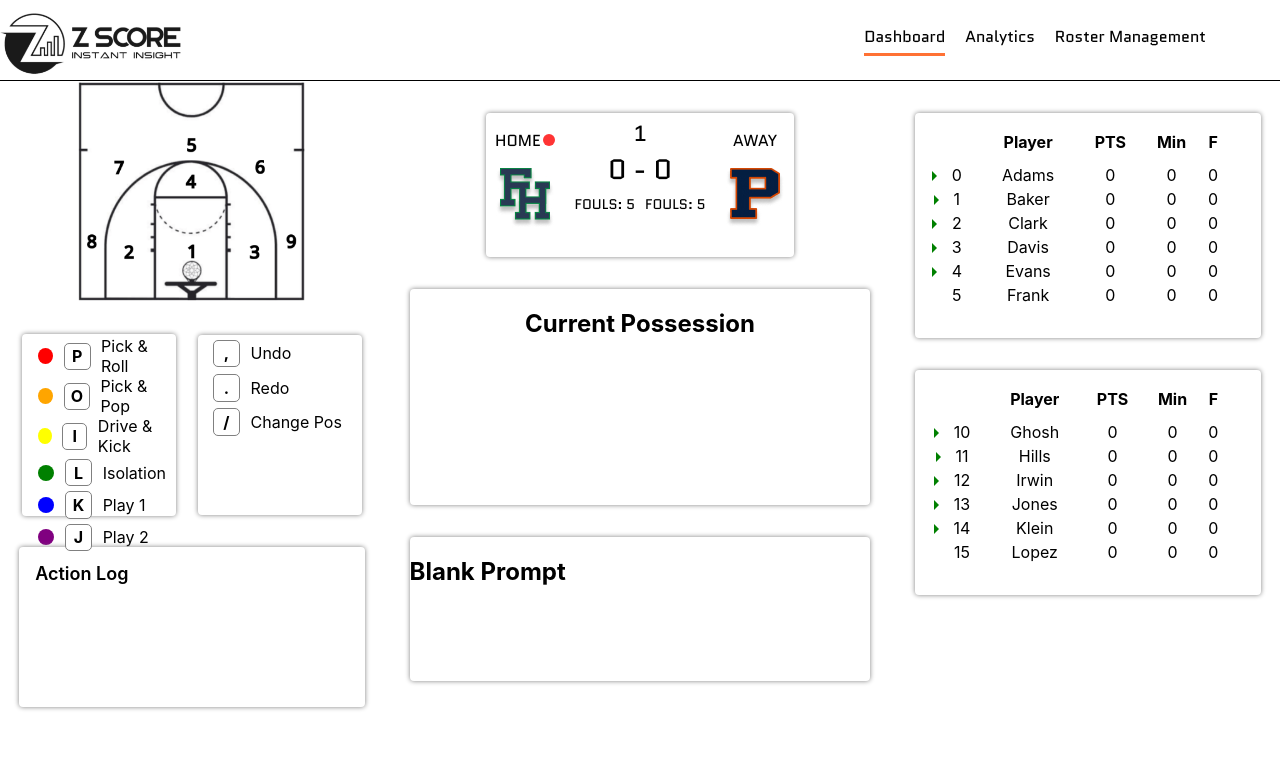
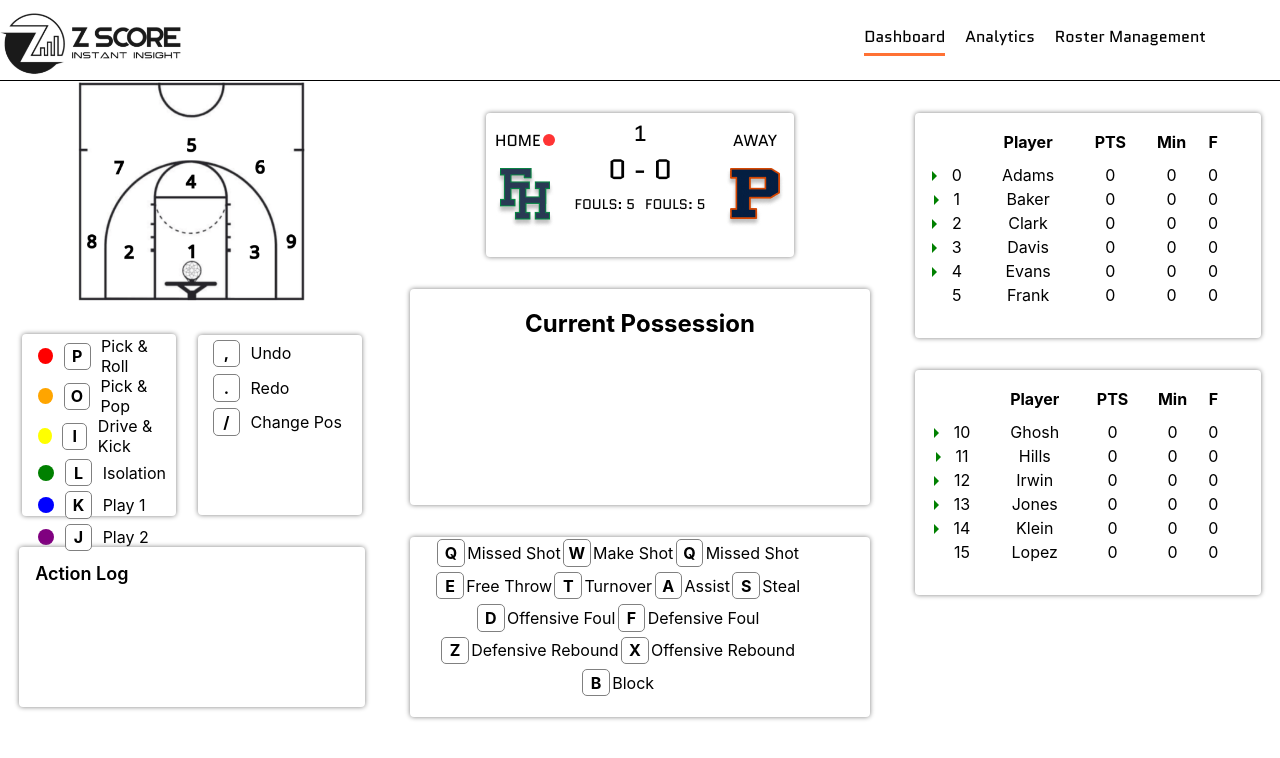
Before and after one commit to z-score-sports/data-entry-site-v2, a React (Create React App) app: page / in a window 1280 px wide. Shown: the top 758 px of the page. Built offline with nearby package versions, Linux system fonts and the light colour scheme.

Commit message:
Action tooltips

```diff
--- a/src/App.css
+++ b/src/App.css
@@ -114,7 +114,7 @@
 
 .inputpanel {
   width: 90%;
-  height: 20%;
+  height: 25%;
 }
 
 .rostercontainer {
--- a/src/components/elements/InputPanel.css
+++ b/src/components/elements/InputPanel.css
@@ -1,6 +1,7 @@
 .prompttitle {
     display: flex;
     justify-content: left;
+    padding-left: 20px;
 }
 
 .inputprompts {
@@ -12,6 +13,18 @@
     padding: .25em;
 }
 
+.keyCell {
+    display: flex;
+    align-items: center;
+}
 .current {
     border-bottom: 1px solid grey
 }
+
+.actionTooltipPanel {
+    display: flex;
+    width: 100%;
+    height: 100%;
+    flex-wrap: wrap;
+    justify-content: center;
+}
--- a/src/components/elements/InputPanel.tsx
+++ b/src/components/elements/InputPanel.tsx
@@ -11,11 +11,64 @@ import {
   RegionPromptInput
 } from "../../state/Prompt";
 import "./InputPanel.css";
+import Key from "./Key"
 
 function InputPanel() {
     const context = useContext(GameStateContext);
-    const [promptTitle, setPromptTitle] = useState<string>("Blank Prompt");
+    const [promptTitle, setPromptTitle] = useState<string>("none");
     //const [promptInputs, setPromptInputs] = useState<Array<PromptInput>>();
+
+
+    const keyMapping = [
+        {
+            key: "Q",
+            title: "Missed Shot"
+        },
+        {
+            key: "W",
+            title: "Make Shot"
+        },
+        {
+            key: "Q",
+            title: "Missed Shot"
+        },
+        {
+            key: "E",
+            title: "Free Throw"
+        },
+        {
+            key: "T",
+            title: "Turnover"
+        },
+        {
+            key: "A",
+            title: "Assist"
+        },
+        {
+            key: "S",
+            title: "Steal"
+        },
+        {
+            key: "D",
+            title: "Offensive Foul"
+        },
+        {
+            key: "F",
+            title: "Defensive Foul"
+        },
+        {
+            key: "Z",
+            title: "Defensive Rebound"
+        },
+        {
+            key: "X",
+            title: "Offensive Rebound"
+        },
+        {
+            key: "B",
+            title: "Block"
+        },
+    ]
 
     useEffect(() => {
         document.addEventListener("keydown", handleKeyPress);
@@ -26,7 +79,7 @@ function InputPanel() {
     //useEffect(() => {}, [context.currentInputNode]);
 
     const setUI = (prompt: Prompt) => {
-        setPromptTitle(prompt ? prompt.promptTitle : "Blank Prompt");
+        setPromptTitle(prompt ? prompt.promptTitle : "none");
         //setPromptInputs(prompt ? prompt.inputs : null);
     };
 
@@ -130,6 +183,7 @@ function InputPanel() {
 
     return (
         <div className="inputpanel">
+            {promptTitle !== "none" && <>
             <div className="prompttitle">
                 <h2>{promptTitle}</h2>
             </div>
@@ -148,7 +202,16 @@ function InputPanel() {
                             {input.inputTitle}: {input.toString()}
                         </div>
                     ))}
-            </div>
+                    </div>
+                </>}
+                {promptTitle == "none" && <div className = "actionTooltipPanel">
+                        {keyMapping.map((km) => {
+                            return <div className = "keyCell">
+                                <Key keyValue= {km.key} /> {km.title}
+                            </div>
+                        })}
+                    </div>}
+
         </div>
     );
 }
--- /dev/null
+++ b/src/components/elements/Key.tsx
@@ -0,0 +1,31 @@
+import { observer } from "mobx-react-lite";
+
+type keyProps = {
+    keyValue: string;
+};
+
+const Key = ({ keyValue }: keyProps) => {
+    return (
+        <div
+            style={{
+                display: "flex",
+                justifyContent: "center",
+                alignItems: "center",
+                padding: ".3em",
+                margin: ".15em",
+                backgroundColor: "white",
+                border: "1px solid gray",
+                borderRadius: "5px",
+                textAlign: "center",
+                fontWeight: "bold",
+                width: "1em",
+                height: "1em",
+                position: "relative",
+            }}
+        >
+            {keyValue}
+        </div>
+    );
+};
+
+export default observer(Key);
--- a/src/components/panels/LeftPanel.tsx
+++ b/src/components/panels/LeftPanel.tsx
@@ -1,6 +1,7 @@
 import { observer } from "mobx-react-lite";
 import "../../App.css";
 import LogView from "../elements/LogView";
+import Key from "../elements/Key"
 
 type markingInput = {
     color: string;
@@ -45,29 +46,7 @@ type keyProps = {
     keyValue: string;
 };
 
-const Key = ({ keyValue }: keyProps) => {
-    return (
-        <div
-            style={{
-                display: "flex",
-                justifyContent: "center",
-                alignItems: "center",
-                padding: ".3em",
-                margin: ".15em",
-                backgroundColor: "white",
-                border: "1px solid gray",
-                borderRadius: "5px",
-                textAlign: "center",
-                fontWeight: "bold",
-                width: "1em",
-                height: "1em",
-                position: "relative",
-            }}
-        >
-            {keyValue}
-        </div>
-    );
-};
+
 
 function LeftPanel() {
     const generateMarkingComponents = (mData: Array<markingInput>) => {
```
